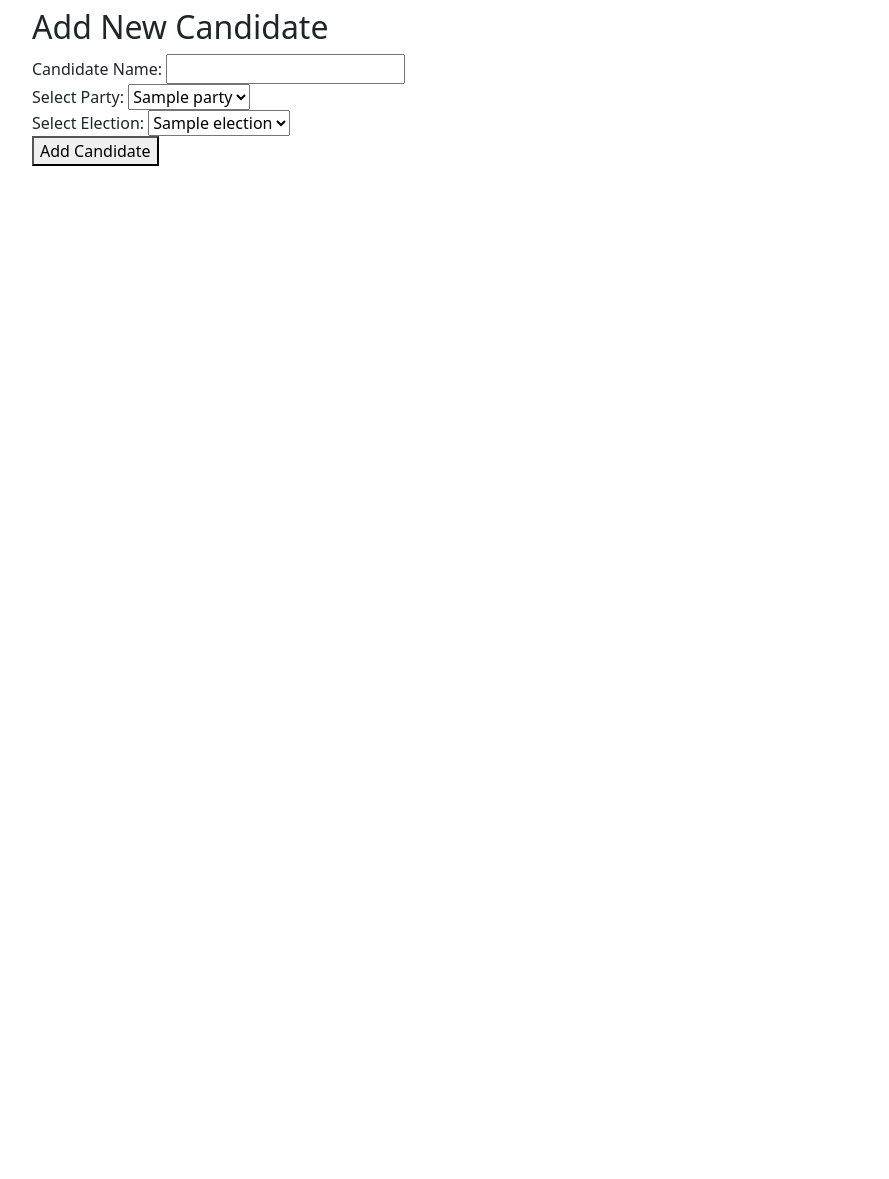
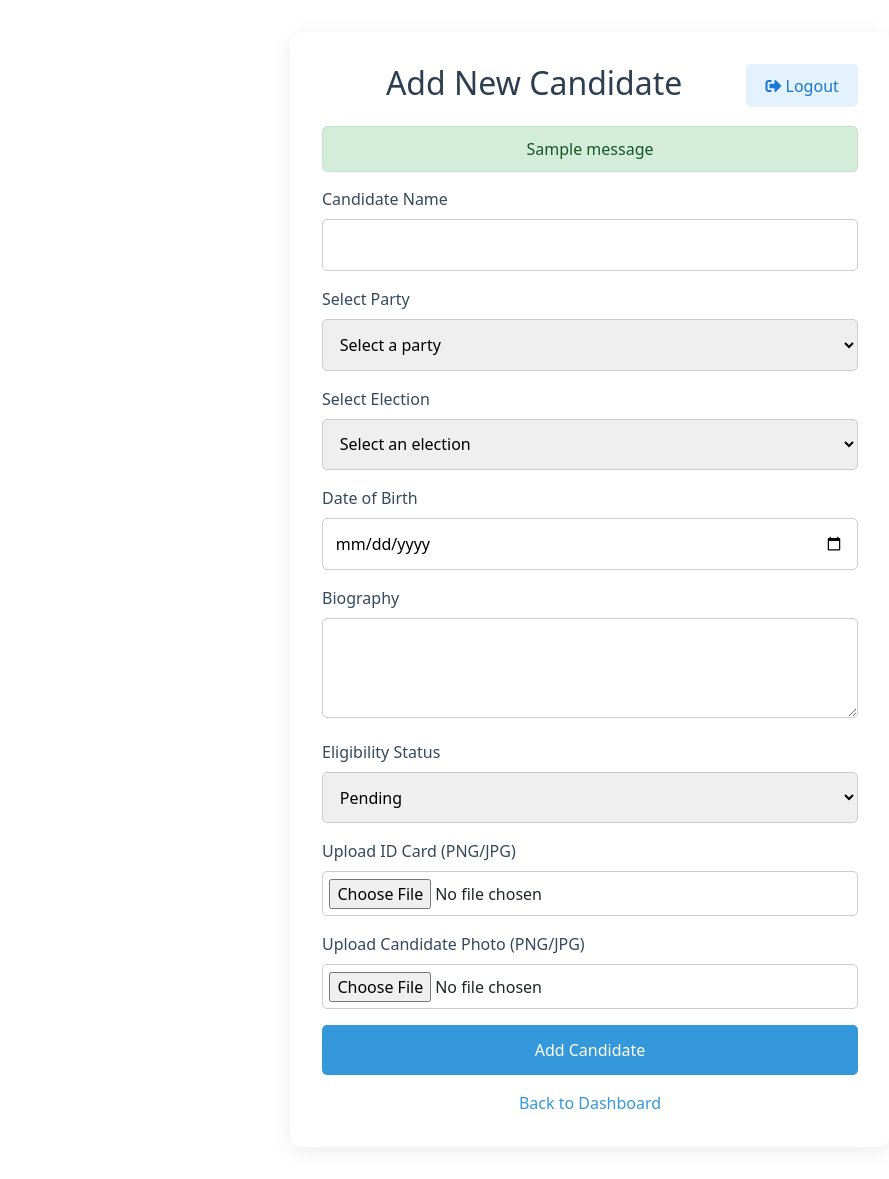
Before and after one commit to Natnaelwa7/evotingdeployment, a Flask app: page /add_candidate in a window 1280 px wide. Shown: the whole page, without its empty margins (50-939 px from the left). Before the commit the page ends 166 px from the top, so only its background shows below. Run offline with Flask 3, Linux system fonts and the light colour scheme; tables that the repository leaves empty hold one stand-in row (values such as "Sample post"); one stand-in notice (Sample message) is shown; parts of the project's set-up code (start-up, migrations or seed data) failed here and were passed over; some libraries are stand-ins or nearby versions.

Commit message:
Updated add_candidate.html

```diff
--- a/templates/add_candidate.html
+++ b/templates/add_candidate.html
@@ -1,29 +1,180 @@
 {% extends "base.html" %}
+
+{% block title %}Add Candidate{% endblock %}
+
 {% block content %}
-<div class="container">
+<style>
+    .form-container {
+        max-width: 600px; /* Increased width to accommodate more fields */
+        margin: 2rem auto;
+        padding: 2rem;
+        background: #ffffff;
+        border-radius: 12px;
+        box-shadow: 0 4px 20px rgba(0,0,0,0.08);
+    }
+    h2 {
+        color: #2c3e50;
+        text-align: center;
+        margin-bottom: 1.5rem;
+    }
+    .form-group {
+        margin-bottom: 1rem;
+    }
+    .form-group label {
+        display: block;
+        color: #34495e;
+        font-weight: 500;
+        margin-bottom: 0.5rem;
+    }
+    .form-group input, .form-group select, .form-group textarea {
+        width: 100%;
+        padding: 0.8rem;
+        border: 1px solid #ccc;
+        border-radius: 5px;
+        font-size: 1rem;
+    }
+    .form-group textarea {
+        height: 100px; /* Fixed height for bio */
+        resize: vertical; /* Allow vertical resize only */
+    }
+    .form-group input[type="file"] {
+        padding: 0.4rem; /* Adjust padding for file input */
+    }
+    .btn-primary {
+        width: 100%;
+        padding: 0.8rem;
+        background: #3498db;
+        color: white;
+        border: none;
+        border-radius: 5px;
+        font-size: 1rem;
+        cursor: pointer;
+        transition: background 0.3s ease;
+    }
+    .btn-primary:hover {
+        background: #2980b9;
+    }
+    .btn-logout {
+        background: #e3f2fd;
+        color: #1976d2;
+        padding: 0.6rem 1.2rem;
+        border: none;
+        border-radius: 5px;
+        cursor: pointer;
+        font-weight: 500;
+        transition: all 0.3s ease;
+        float: right;
+    }
+    .btn-logout:hover {
+        background: #bbdefb;
+    }
+    .back-link {
+        display: block;
+        text-align: center;
+        margin-top: 1rem;
+        color: #3498db;
+        text-decoration: none;
+        font-weight: 500;
+    }
+    .back-link:hover {
+        color: #2980b9;
+    }
+    .alert {
+        padding: 10px;
+        margin-bottom: 15px;
+        border-radius: 5px;
+        font-size: 1rem;
+        text-align: center;
+    }
+    .alert-success {
+        background-color: #d4edda;
+        color: #155724;
+        border: 1px solid #c3e6cb;
+    }
+    .alert-error { /* Matches backend flash category */
+        background-color: #f8d7da;
+        color: #721c24;
+        border: 1px solid #f5c6cb;
+    }
+    .alert-warning {
+        background-color: #fff3cd;
+        color: #856404;
+        border: 1px solid #ffeeba;
+    }
+</style>
+
+<div class="form-container">
+    <!-- Logout Button -->
+    <form action="{{ url_for('logout') }}" method="POST" class="logout-form">
+        <button type="submit" class="btn-logout">
+            <i class="fas fa-sign-out-alt"></i> Logout
+        </button>
+    </form>
+
     <h2>Add New Candidate</h2>
-    <form method="POST" action="{{ url_for('add_candidate') }}">
-        <div>
-            <label for="name">Candidate Name:</label>
-            <input type="text" name="name" required>
+
+    <!-- Flash Messages -->
+    {% with messages = get_flashed_messages(with_categories=true) %}
+        {% if messages %}
+            {% for category, message in messages %}
+                <div class="alert alert-{{ category }}">{{ message }}</div>
+            {% endfor %}
+        {% endif %}
+    {% endwith %}
+
+    <form method="POST" action="{{ url_for('add_candidate') }}" enctype="multipart/form-data">
+        <div class="form-group">
+            <label for="name">Candidate Name</label>
+            <input type="text" id="name" name="name" required>
         </div>
-        <div>
-            <label for="party_id">Select Party:</label>
-            <select name="party_id" required>
+        <div class="form-group">
+            <label for="party_id">Select Party</label>
+            <select id="party_id" name="party_id" required>
+                <option value="" disabled selected>Select a party</option>
                 {% for party in parties %}
                     <option value="{{ party.id }}">{{ party.name }}</option>
                 {% endfor %}
             </select>
         </div>
-        <div>
-            <label for="election_id">Select Election:</label>
-            <select name="election_id" required>
+        <div class="form-group">
+            <label for="election_id">Select Election</label>
+            <select id="election_id" name="election_id" required>
+                <option value="" disabled selected>Select an election</option>
                 {% for election in elections %}
                     <option value="{{ election.id }}">{{ election.name }}</option>
                 {% endfor %}
             </select>
         </div>
-        <button type="submit">Add Candidate</button>
+        <div class="form-group">
+            <label for="date_of_birth">Date of Birth</label>
+            <input type="date" id="date_of_birth" name="date_of_birth" required>
+        </div>
+        <div class="form-group">
+            <label for="bio">Biography</label>
+            <textarea id="bio" name="bio"></textarea>
+        </div>
+        <div class="form-group">
+            <label for="eligibility_status">Eligibility Status</label>
+            <select id="eligibility_status" name="eligibility_status">
+                <option value="Pending" selected>Pending</option>
+                <option value="Approved">Approved</option>
+                <option value="Disqualified">Disqualified</option>
+            </select>
+        </div>
+        <div class="form-group">
+            <label for="id_card">Upload ID Card (PNG/JPG)</label>
+            <input type="file" id="id_card" name="id_card" accept="image/png,image/jpeg" required>
+        </div>
+        <div class="form-group">
+            <label for="candidate_photo">Upload Candidate Photo (PNG/JPG)</label>
+            <input type="file" id="candidate_photo" name="candidate_photo" accept="image/png,image/jpeg" required>
+        </div>
+        <button type="submit" class="btn-primary">Add Candidate</button>
     </form>
+    <a href="{{ url_for('eadmin_dashboard') }}" class="back-link">Back to Dashboard</a>
 </div>
+
+<!-- Font Awesome Icons -->
+<link rel="stylesheet" href="https://cdnjs.cloudflare.com/ajax/libs/font-awesome/5.15.4/css/all.min.css">
+
 {% endblock %}
```
